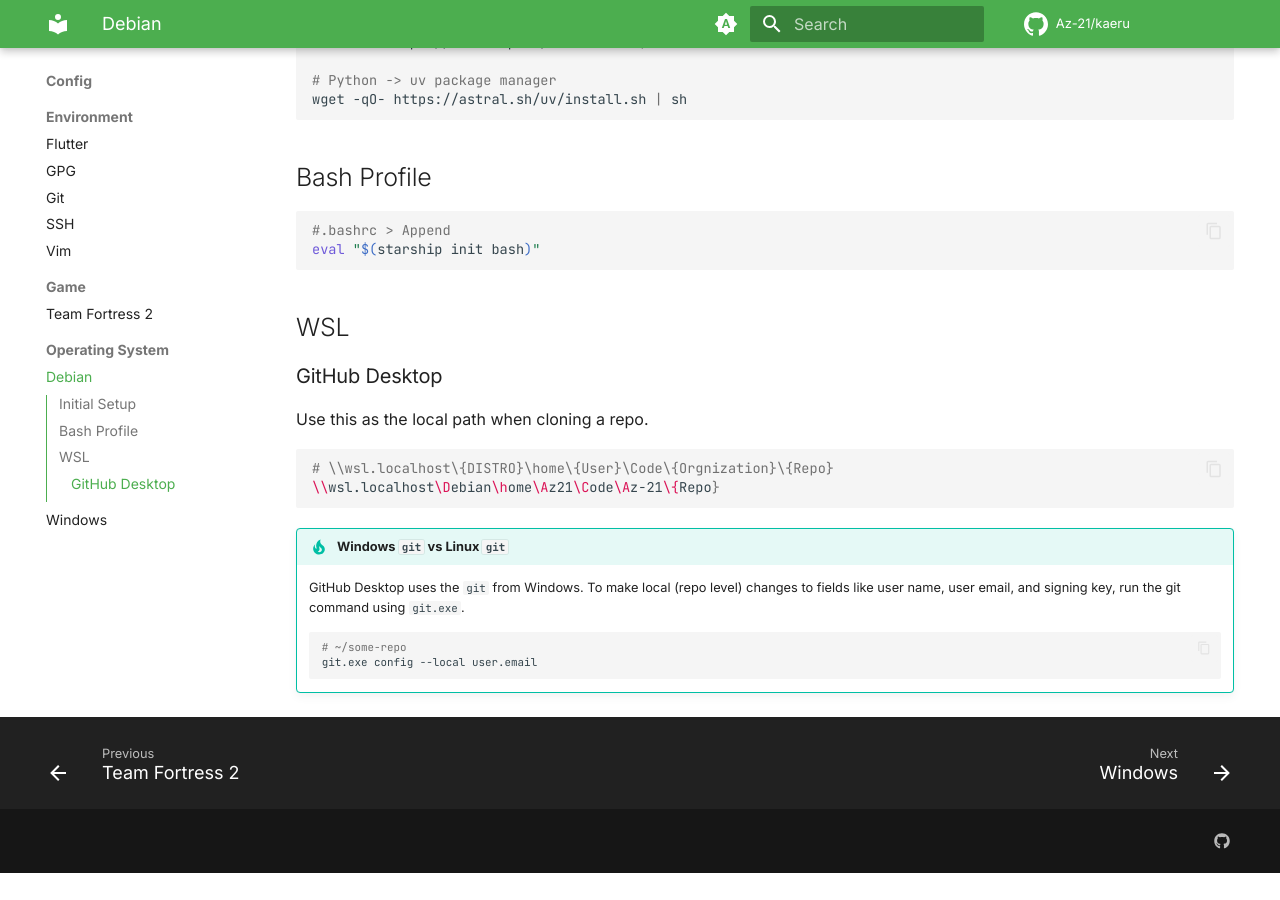
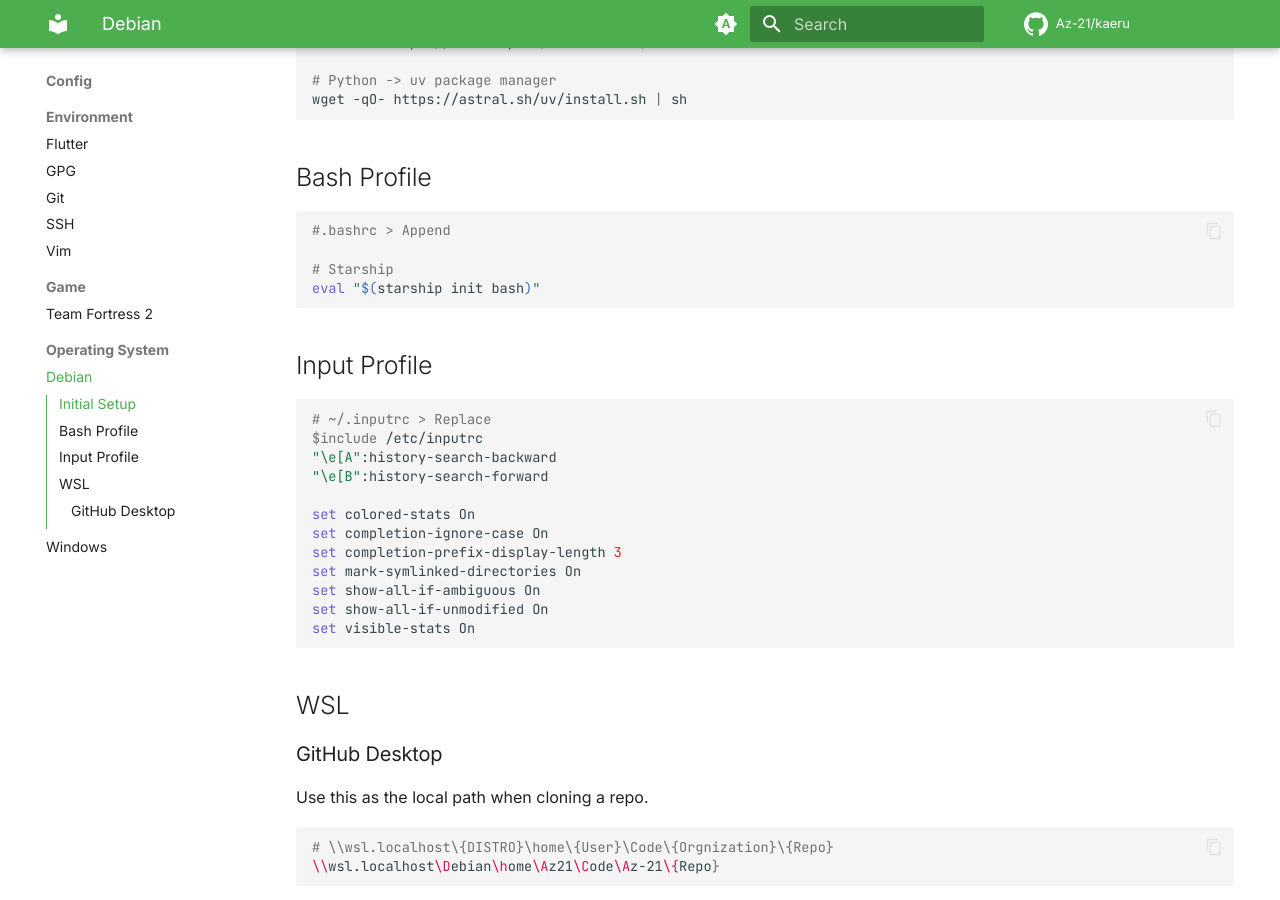
Before and after one commit to Az-21/kaeru, an MkDocs documentation site: the page built from docs/Config/Operating System/Debian.md, in a window 1280 px wide and 900 px high, scrolled down 389 px. Built offline with MkDocs 1.6.1 and Material for MkDocs 9.7.7, drawn with Linux system fonts in a browser that asks for light colours; comment, search, counter and statistics services are not loaded; before the commit the page ends 1262 px from its top, so only the background shows below that.

Commit message:
Add `.inputrc` config

````diff
--- a/docs/Config/Operating System/Debian.md
+++ b/docs/Config/Operating System/Debian.md
@@ -17,7 +17,25 @@ wget -qO- https://astral.sh/uv/install.sh | sh
 ## Bash Profile
 ```bash
 #.bashrc > Append
+
+# Starship
 eval "$(starship init bash)"
+```
+
+## Input Profile
+```bash
+# ~/.inputrc > Replace
+$include /etc/inputrc
+"\e[A":history-search-backward
+"\e[B":history-search-forward
+
+set colored-stats On
+set completion-ignore-case On
+set completion-prefix-display-length 3
+set mark-symlinked-directories On
+set show-all-if-ambiguous On
+set show-all-if-unmodified On
+set visible-stats On
 ```
 
 ## WSL
````
